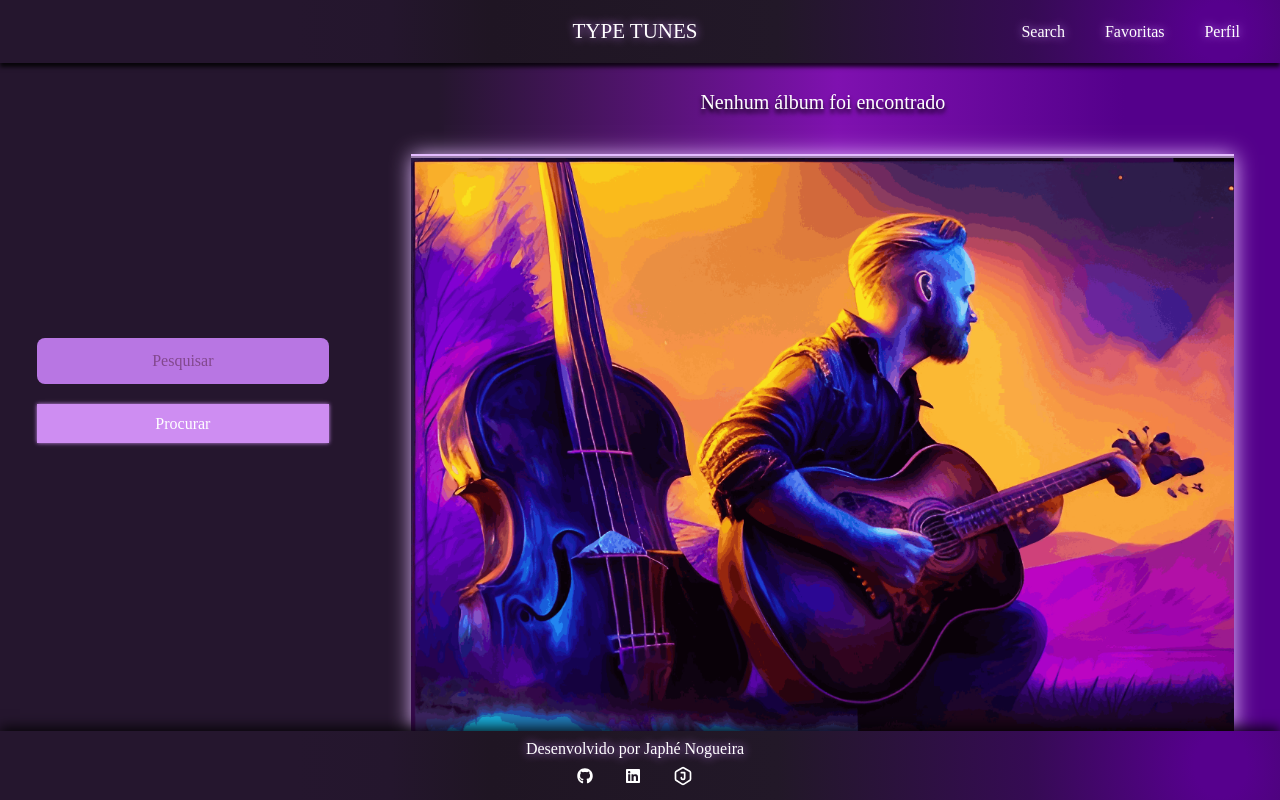
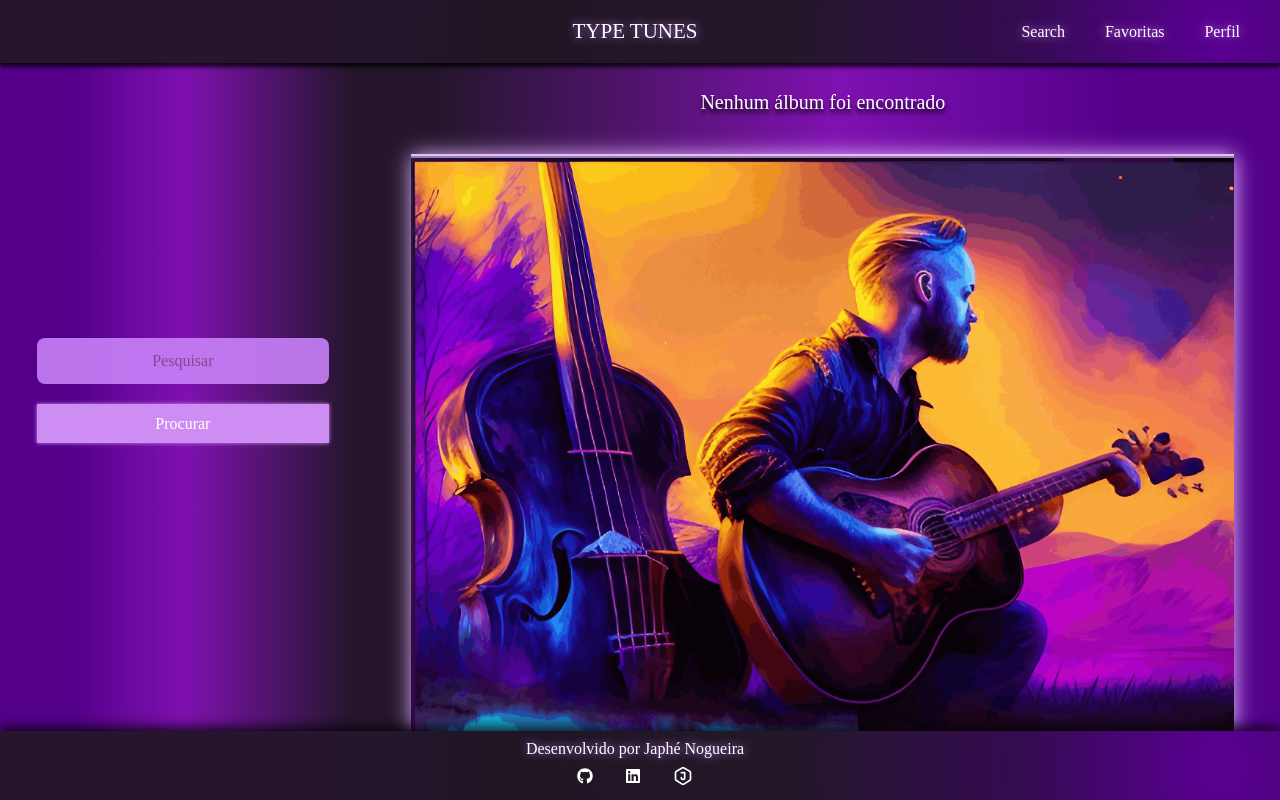
Before and after one commit to cafe51/Type-Tunes, a React (Create React App) app: page /search in a window 1280 px wide. Built offline with nearby package versions, Linux system fonts and the light colour scheme.

Commit message:
nova cor para seção de pesquisa

```diff
--- a/src/styles/SearchStyles.ts
+++ b/src/styles/SearchStyles.ts
@@ -32,9 +32,23 @@ export const Form = styled.form`
 
   @media (min-width: 768px) {
     /* margin: 30%; */
+    /* background-color: yellow; */
+    background: linear-gradient(
+      90deg,
+      #54008B 20.29%,
+      #7F11B0 50.42%,
+      #25162E 95.83%
+      );
+    justify-content: center;
+    height: 100%;
     width: 40%;
+
   }
 `;
+
+// #25162E 34.29%,
+// #7F11B0 65.42%,
+// #54008B 87.83%
 
 export const InputWrapper = styled.div`
   width: 80%;
```
